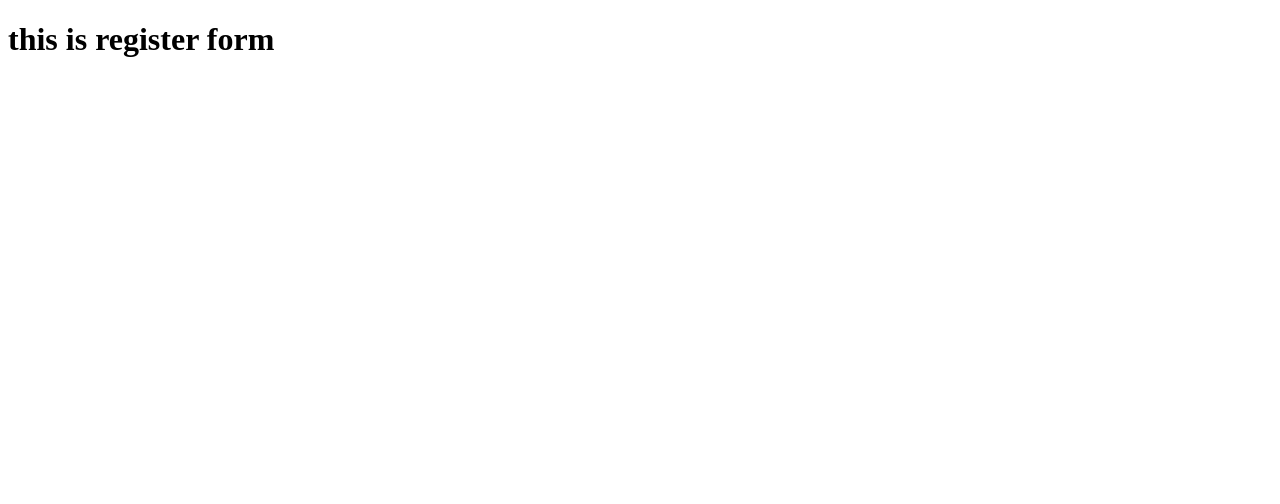
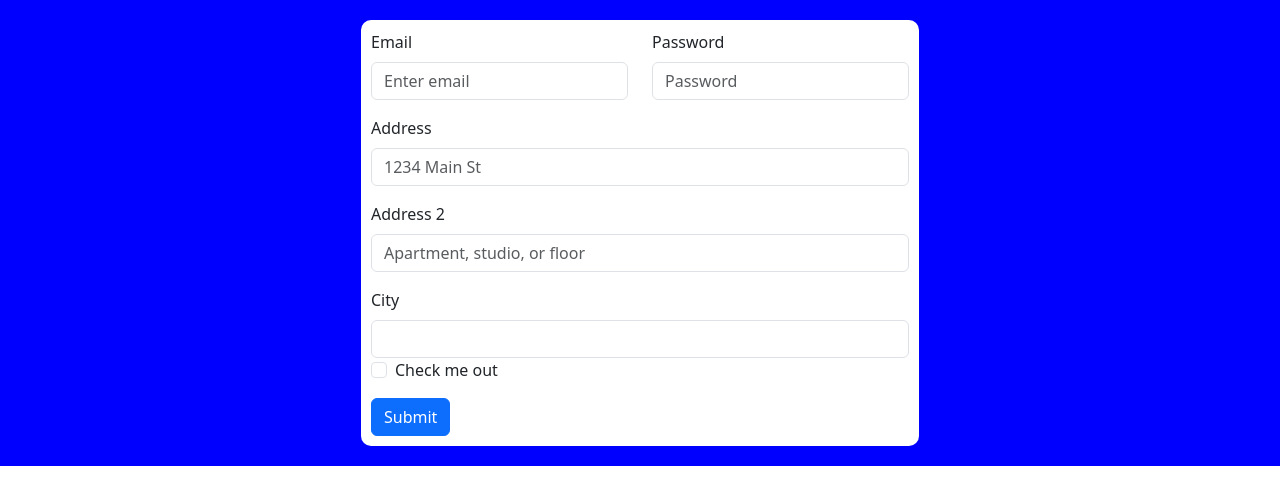
Before and after one commit to SasidaDilhan/Green-Care, a React (Create React App) app in the folder FRONTEND/: page /register in a window 1280 px wide. Shown: the top 504 px of the page. Built offline with nearby package versions, Linux system fonts and the light colour scheme.

Commit message:
register done

```diff
--- a/FRONTEND/package.json
+++ b/FRONTEND/package.json
@@ -9,7 +9,9 @@
     "@testing-library/jest-dom": "^5.16.5",
     "@testing-library/react": "^13.4.0",
     "@testing-library/user-event": "^13.5.0",
+    "bootstrap": "^5.3.0",
     "react": "^18.2.0",
+    "react-bootstrap": "^2.8.0",
     "react-dom": "^18.2.0",
     "react-router-dom": "^6.14.1",
     "react-scripts": "5.0.1",
--- a/FRONTEND/public/index.html
+++ b/FRONTEND/public/index.html
@@ -15,6 +15,7 @@
       user's mobile device or desktop. See https://developers.google.com/web/fundamentals/web-app-manifest/
     -->
     <link rel="manifest" href="%PUBLIC_URL%/manifest.json" />
+
     <!--
       Notice the use of %PUBLIC_URL% in the tags above.
       It will be replaced with the URL of the `public` folder during the build.
--- a/FRONTEND/src/Views/Register.js
+++ b/FRONTEND/src/Views/Register.js
@@ -1,9 +1,52 @@
 import React from "react";
+import "./register.css";
+import Button from "react-bootstrap/Button";
+import Col from "react-bootstrap/Col";
+import Form from "react-bootstrap/Form";
+import Row from "react-bootstrap/Row";
+import "bootstrap/dist/css/bootstrap.min.css";
 
 function Register() {
   return (
-    <div>
-      <h1>this is register form</h1>
+    <div className="div1">
+      <div className="div2">
+        <Form>
+          <Row className="row1 mb-3">
+            <Form.Group as={Col} controlId="formGridEmail">
+              <Form.Label>Email</Form.Label>
+              <Form.Control type="email" placeholder="Enter email" />
+            </Form.Group>
+
+            <Form.Group as={Col} controlId="formGridPassword">
+              <Form.Label>Password</Form.Label>
+              <Form.Control type="password" placeholder="Password" />
+            </Form.Group>
+          </Row>
+
+          <Form.Group className="mb-3" controlId="formGridAddress1">
+            <Form.Label>Address</Form.Label>
+            <Form.Control placeholder="1234 Main St" />
+          </Form.Group>
+
+          <Form.Group className="mb-3" controlId="formGridAddress2">
+            <Form.Label>Address 2</Form.Label>
+            <Form.Control placeholder="Apartment, studio, or floor" />
+          </Form.Group>
+
+          <Form.Group as={Col} controlId="formGridCity">
+            <Form.Label>City</Form.Label>
+            <Form.Control />
+          </Form.Group>
+
+          <Form.Group className="mb-3" id="formGridCheckbox">
+            <Form.Check type="checkbox" label="Check me out" />
+          </Form.Group>
+
+          <Button variant="primary" type="submit">
+            Submit
+          </Button>
+        </Form>
+      </div>
     </div>
   );
 }
--- /dev/null
+++ b/FRONTEND/src/Views/register.css
@@ -0,0 +1,13 @@
+.div1 {
+  display: flex;
+  justify-content: center;
+  align-items: center;
+  background: blue;
+  padding: 20px;
+}
+.div2 {
+  width: 40;
+  background-color: white;
+  padding: 10px;
+  border-radius: 10px;
+}
```
Also changed, not shown: 1 other file (tests, documents, lock files or other folders).
